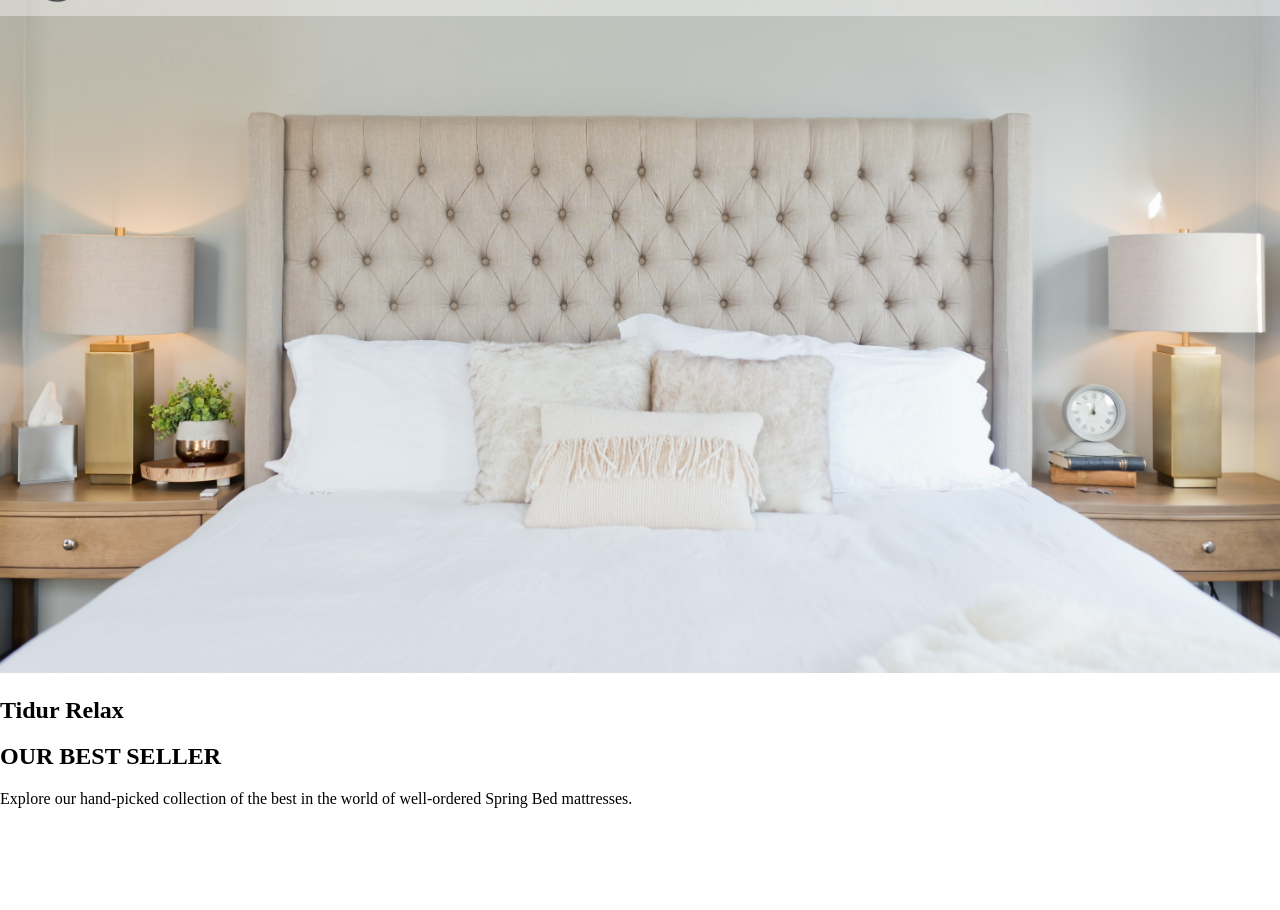
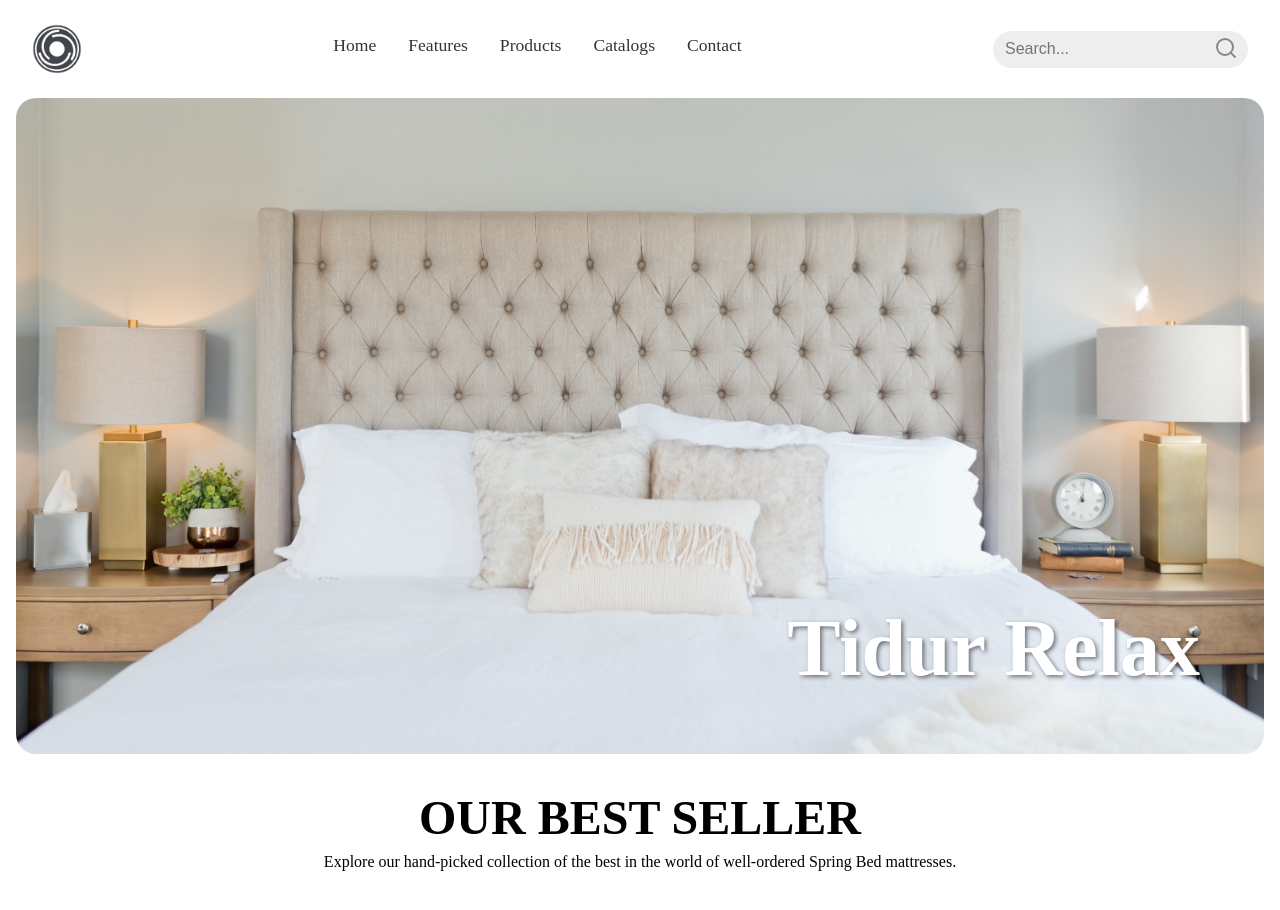
Before and after one commit to MuhammadMiftaa/Central.id, a plain HTML site: page index.html in a window 1280 px wide. Before the commit the page ends 842 px from the top, so only its background shows below. Drawn offline with nearby package versions, Linux system fonts and the light colour scheme.

Commit message:
Update style.css

```diff
--- a/style.css
+++ b/style.css
@@ -5,17 +5,14 @@ body {
 
 /* NAVBAR */
 .nav-container {
-  position: fixed;
-  top: 0;
-  left: 0;
-  right: 0;
+  position: sticky;
   z-index: 999;
-  background-color: rgba(255, 255, 255, 0.4);
+  background-color: rgba(255, 255, 255, 1);
   display: flex;
   justify-content: space-between;
   align-items: center;
-  padding: 0.8rem 2rem;
-  /* background-color: turquoise; */
+  padding: 1.5rem 2rem;
+  transition: top 0.3s ease-in-out;
 }
 
 .nav-container .nav-logo {
@@ -81,14 +78,19 @@ input:focus {
 
 /* HERO */
 .hero{
-    position: relative;
+  padding: 0 1rem 1rem 1rem;
 }
 
-.hero .hero-img {
-  width: 100%;
+.hero .hero-title{
+  position: relative;
 }
 
-.hero .title{
+.hero .hero-title .hero-img {
+  width: 100%;
+  border-radius: 20px;
+}
+
+.hero .hero-title .text{
     display: block;
     position: absolute;
     right: 0;
@@ -98,3 +100,42 @@ input:focus {
     color: white;
     text-shadow: 2px 2px 4px rgba(0, 0, 0, 0.5);
 }
+
+.hero .hero-bestseller{
+  text-align: center;
+  display: inline-block;
+  width: 100%;
+  margin-bottom: 2.8rem;
+}
+
+.hero .hero-bestseller h1{
+  font-size: 3rem;
+  margin: 2rem 0 0 0;
+}
+
+.hero .hero-bestseller p{
+  margin: 0;
+  margin: .5rem 0 0 0;
+}
+
+.hero .hero-promo{
+  display: flex;
+  justify-content: space-between;
+  gap: 1rem;
+  width: 99%;
+
+}
+
+.hero .hero-promo .hero-promo1{
+  flex-basis: 60%;
+  max-width: 60%;
+  border-radius: 20px;
+}
+
+.hero .hero-promo .hero-promo2{
+  border-radius: 20px;
+  flex-basis: 40%;
+  max-width: 40%;
+  object-fit: cover;
+  object-position: right;
+}
```
